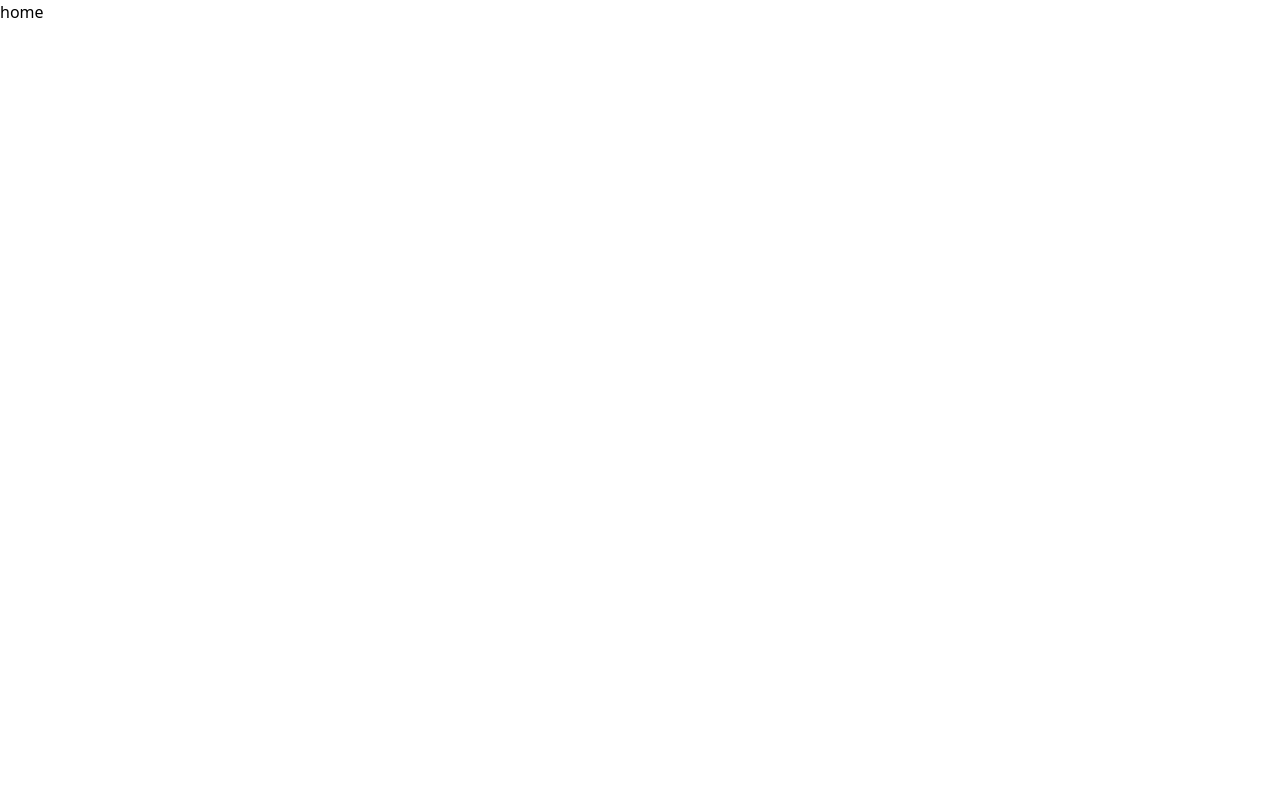
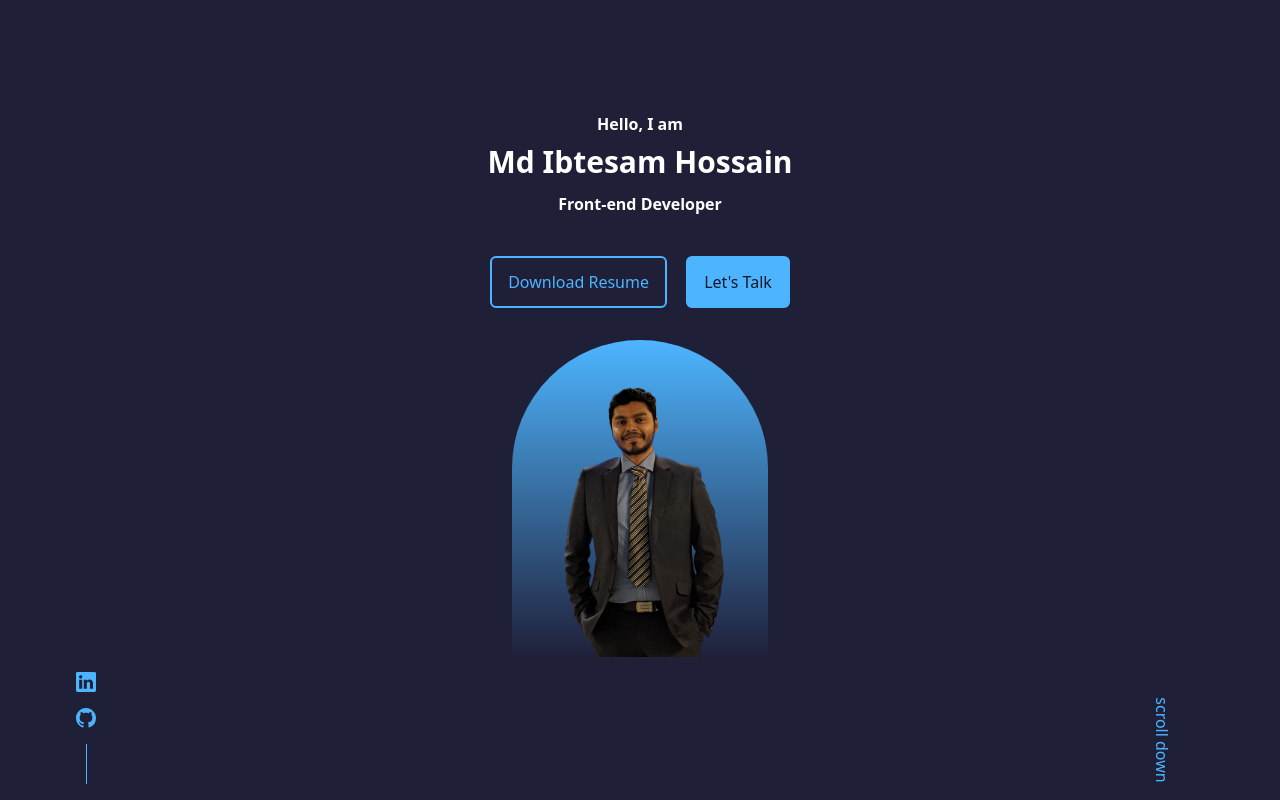
Before and after one commit to ibtesam5d/next-ibtesam-portfolio, a Next.js app: page / in a window 1280 px wide. Built offline with nearby package versions, Linux system fonts and the light colour scheme.

Commit message:
component/header added

```diff
--- /dev/null
+++ b/components/Header/Header.jsx
@@ -0,0 +1,36 @@
+import Image from "next/image"
+import {BsLinkedin,BsGithub} from "react-icons/bs"
+
+
+const Header = () => {
+  return (
+    <header className="pt-[7rem] h-screen overflow-hidden mx-auto w-[90%]">
+        <div className="text-center h-full relative">
+            <h3 className="font-semibold mb-2">Hello, I am</h3>
+            <h1 className="text-3xl font-semibold mb-3">Md Ibtesam Hossain</h1>
+            <h2 className="font-semibold mb-2">Front-end Developer</h2>
+            <div className="mt-[2.5rem] flex gap-[1.2rem] justify-center">
+                <a href="" className="px-4 py-3 border-[2px] border-[#4db5ff] text-[#4db5ff] rounded-md hover:bg-white hover:text-gray-900 hover:border-white">Download Resume</a>
+                <a href="" className="px-4 py-3 border-[2px] border-[#4db5ff] text-gray-900 rounded-md bg-[#4db5ff] hover:bg-white hover:text-gray-900 hover:border-white">Let's Talk</a>
+            </div>
+            {/* ====== Social Links ======= */}
+            <div className="hidden md:flex flex-col absolute left-3 bottom-4 gap-4 items-center">
+                <BsLinkedin size={20} className="text-[#4db5ff]"/>
+                <BsGithub size={20} className="text-[#4db5ff]"/>
+                <div className="w-[1px] h-10 bg-[#4db5ff]"></div>
+            </div>
+            {/*===== Portfolio Image ====*/}
+            <div className="bg-gradient-to-b from-[#4db5ff] to-[transparent] w-64 h-[20rem] rounded-t-full absolute overflow-hidden mt-8" style={{left: `calc(50% - 8rem`}}>
+                <Image className="object-cover mx-auto mt-11" src="/images/Portrait.png" width={200} height={200} alt="ibtesam's photo" />
+            </div>
+
+            {/* ======= scroll down ======== */}
+            <div className="hidden md:flex flex-col absolute right-3 bottom-12 items-center">
+                <a href="#" className="rotate-90 text-[#4db5ff] cursor-pointer">scroll down</a>
+            </div>
+        </div>
+    </header>
+  )
+}
+
+export default Header
--- a/pages/index.js
+++ b/pages/index.js
@@ -1,5 +1,6 @@
 import Head from "next/head";
 import { Inter } from "next/font/google";
+import Header from "@/components/Header/Header";
 
 const inter = Inter({ subsets: ["latin"] });
 
@@ -15,7 +16,9 @@ export default function Home() {
         <meta name="viewport" content="width=device-width, initial-scale=1" />
         <link rel="icon" href="/favicon.ico" />
       </Head>
-      <main>home</main>
+      <main>
+        <Header />
+      </main>
     </>
   );
 }
--- a/styles/globals.css
+++ b/styles/globals.css
@@ -1,3 +1,15 @@
 @tailwind base;
 @tailwind components;
 @tailwind utilities;
+
+
+
+@layer base{
+
+    html{
+        @apply scroll-smooth
+    }
+    body{
+        @apply bg-[#1f1f38] text-white
+    }
+}
```
Also changed, not shown: public/images/Portrait.png (added).
